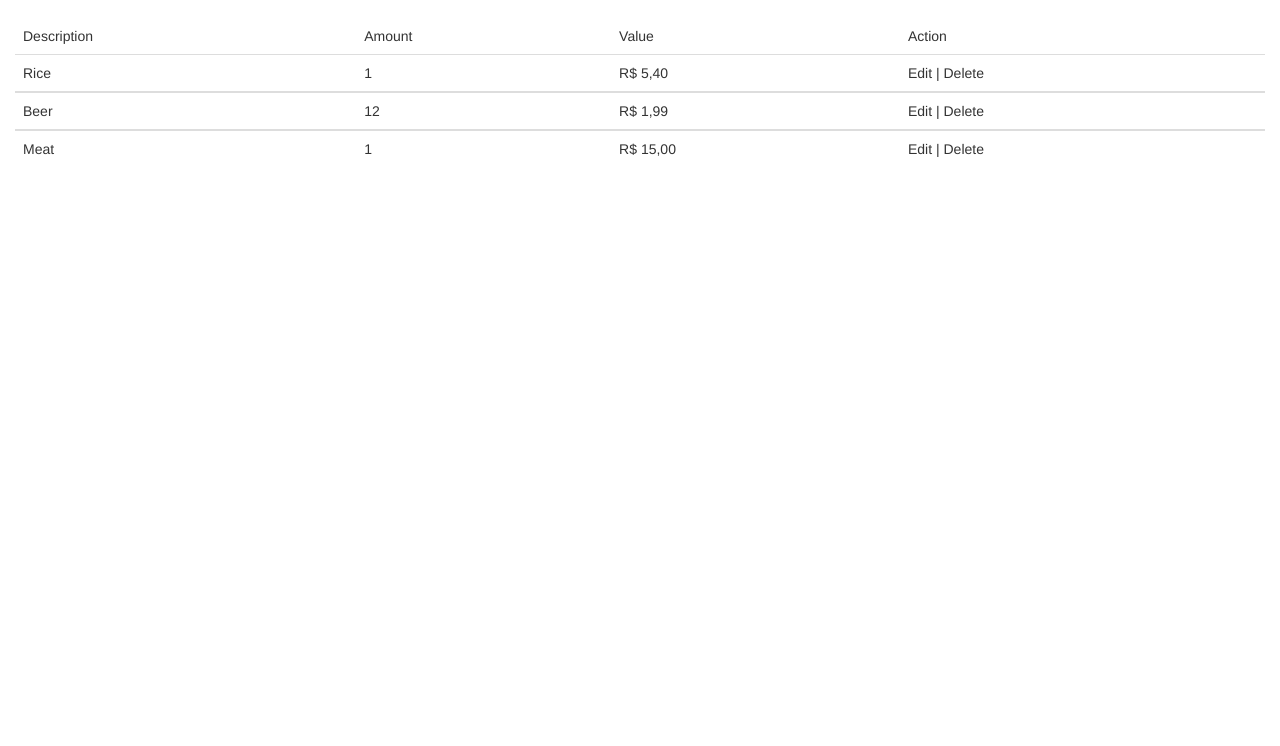
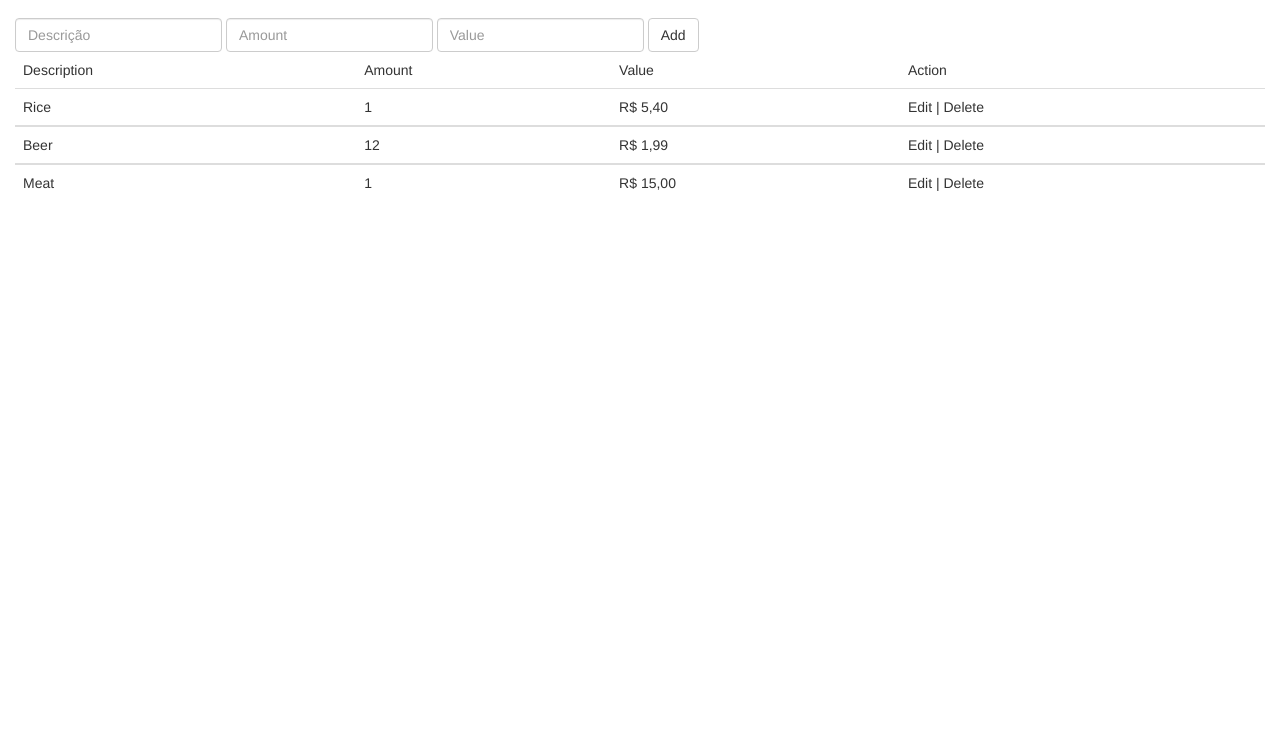
Before and after one commit to cmpereirasi/JavaScript_Avancado_SchoolOfNet, a plain HTML site: page index.html in a window 1280 px wide. Shown: the part 54-800 px from the top of the page. Drawn offline with Linux system fonts and the light colour scheme.

Commit message:
funciotion desDate for add info in my list

```diff
--- a/index.html
+++ b/index.html
@@ -17,6 +17,14 @@
     	</div>
     </nav>
     <div class="container-fluid">
+        <div class="form-inline">
+            <div class="form-group">
+                <input type="text" class="form-control" id="desc" placeholder="Descrição">
+                <input type="text" class="form-control" id="amount" placeholder="Amount">
+                <input type="text" class="form-control" id="value" placeholder="Value">
+                <button onclick="addData()" class="btn btn-default">Add</button>
+            </div>
+        </div>
         <table id="listTable" class="table">
 
         </table>
--- a/js/main.js
+++ b/js/main.js
@@ -31,5 +31,13 @@ function formatValue(value){
 	str = "R$ " + str;
 	return str;
 }
+
+function addData(){
+	var desc = document.getElementById("desc").value;
+	var amount = document.getElementById("amount").value;
+	var value = document.getElementById("value").value;
+	list.unshift({"desc":desc, "amount":amount, "value":value,});
+	setList(list);
+}
 setList(list)
 console.log(getTotal(list));
```
